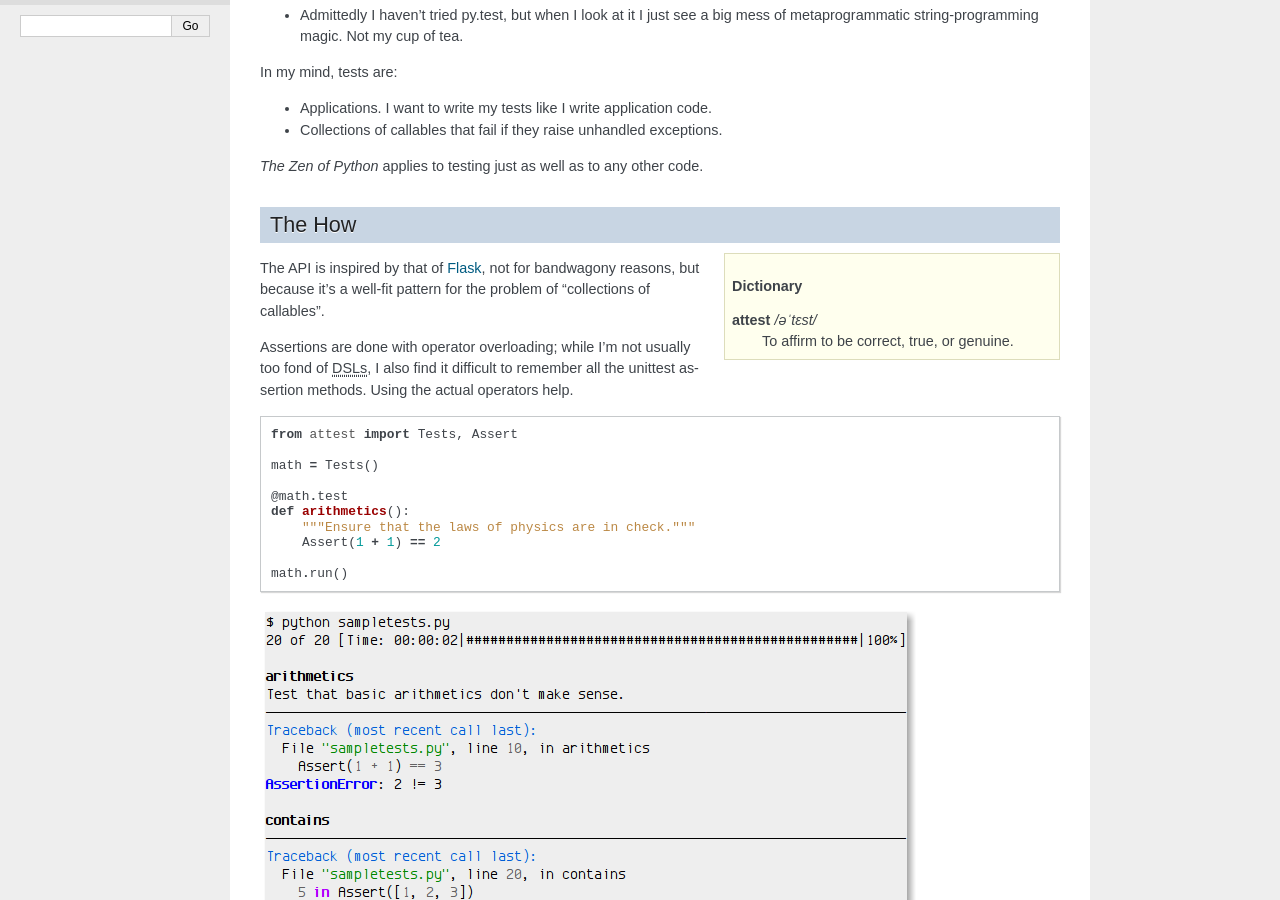
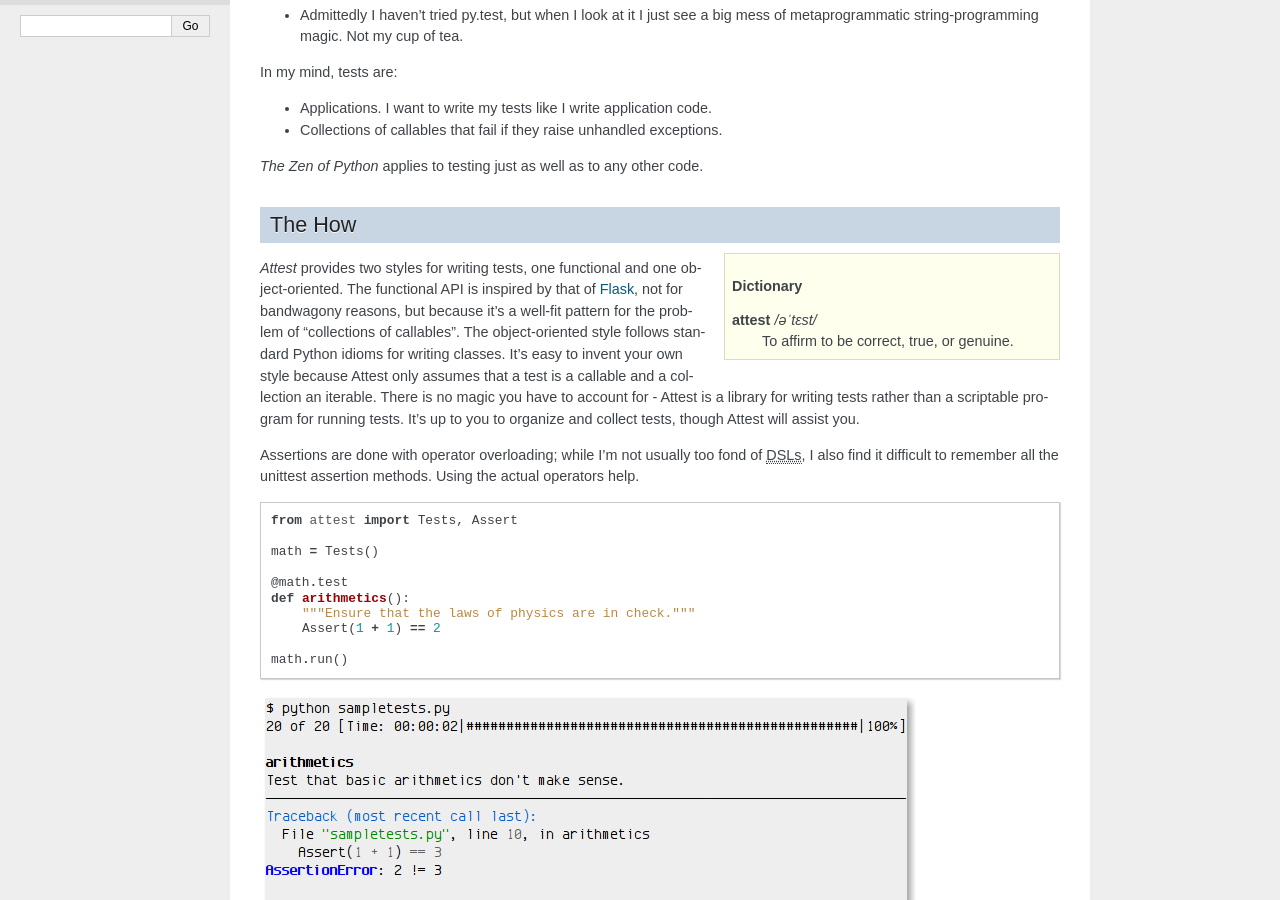
Before and after one commit to dag/attest, a Sphinx documentation site: the page built from docs/index.rst, in a window 1280 px wide and 900 px high, scrolled down 359 px. Built offline with Sphinx 7.4.7, drawn with Linux system fonts in a browser that asks for light colours.

Commit message:
Talk about different paradigms in the doc index, closes #20

```diff
--- a/docs/index.rst
+++ b/docs/index.rst
@@ -38,8 +38,15 @@ The How
     **attest** */əˈtɛst/*
         To affirm to be correct, true, or genuine.
 
-The API is inspired by that of `Flask`_, not for bandwagony reasons, but
-because it's a well-fit pattern for the problem of "collections of callables".
+*Attest* provides two styles for writing tests, one functional and one
+object-oriented. The functional API is inspired by that of `Flask`_, not
+for bandwagony reasons, but because it's a well-fit pattern for the problem
+of "collections of callables". The object-oriented style follows standard
+Python idioms for writing classes. It's easy to invent your own style
+because Attest only assumes that a test is a callable and a collection an
+iterable. There is no magic you have to account for - Attest is a library
+for writing tests rather than a scriptable program for running tests. It's
+up to you to organize and collect tests, though Attest will assist you.
 
 Assertions are done with operator overloading; while I'm not usually too fond
 of :abbr:`DSLs (Domain Specific Languages)`, I also find it difficult to
```
